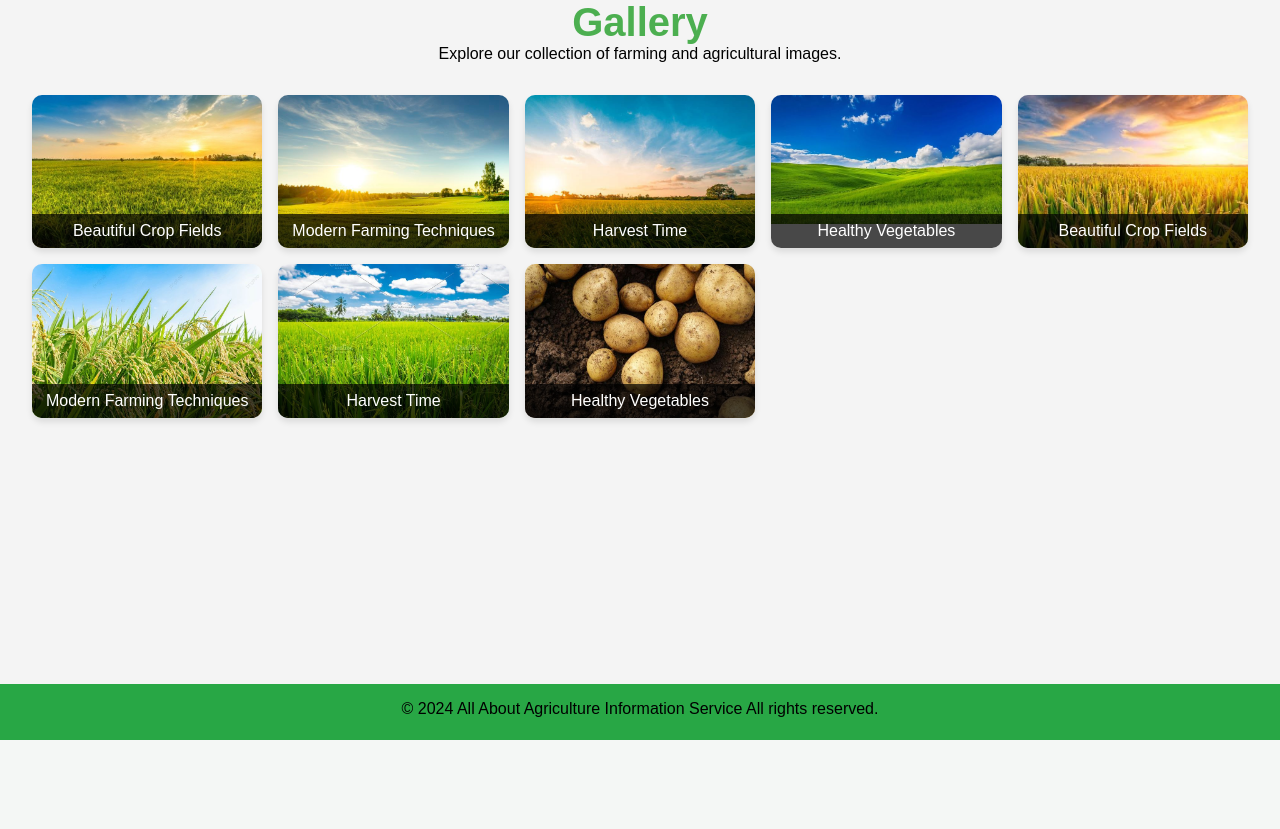
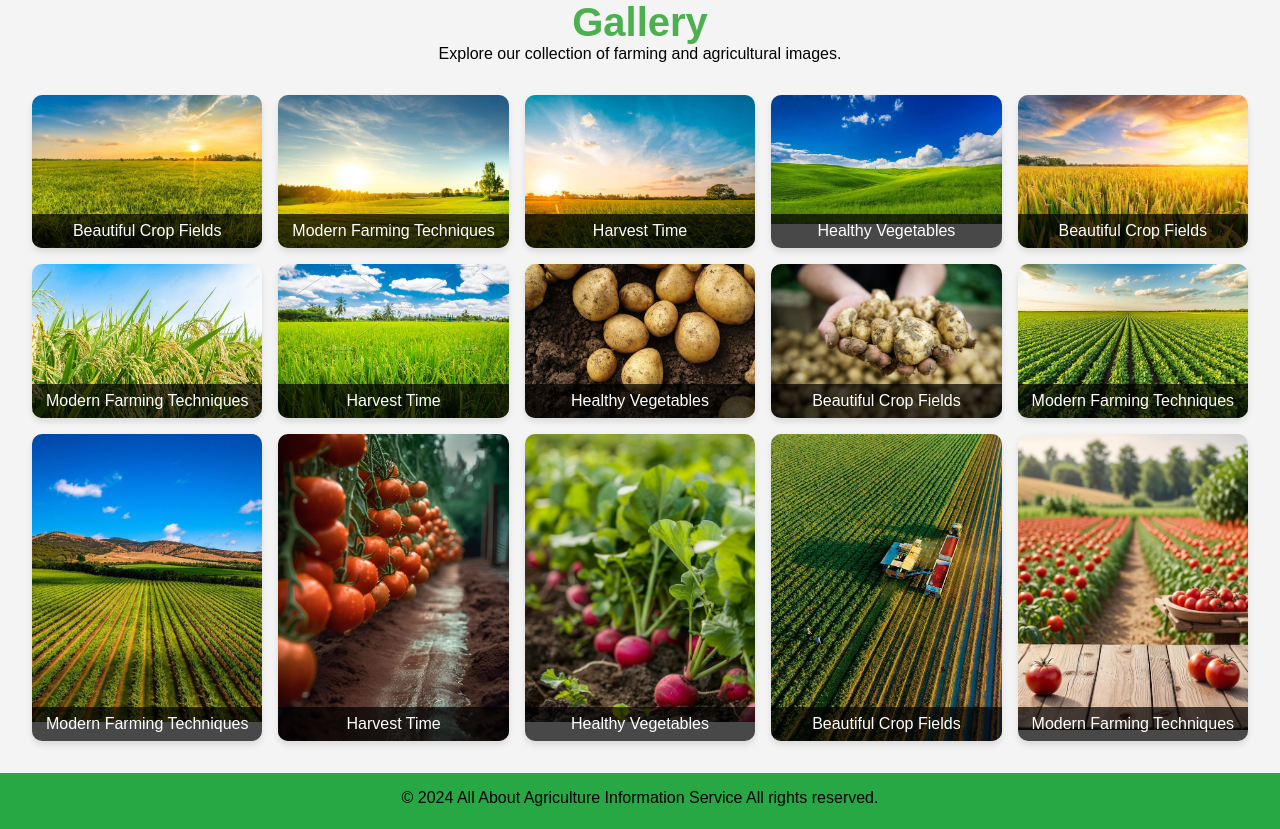
Before and after one commit to nazmul-1117/Agriculture-Information-Service, a PHP site: page /Gallery/gallery.php in a window 1280 px wide. Shown: the part 60-889 px from the top of the page. Before the commit the page ends 800 px from the top, so only its background shows below. Run offline with PHP 8.4, Linux system fonts and the light colour scheme.

Commit message:
new branches

```diff
--- a/Gallery/gallery.php
+++ b/Gallery/gallery.php
@@ -37,12 +37,12 @@
                 <img src="../assets/images/Gallery/4.jpeg" alt="Image 4">
                 <div class="caption">Healthy Vegetables</div>
             </div>
-            <!-- one row completed -->
-
             <div class="gallery-item">
                 <img src="../assets/images/Gallery/5.jpeg" alt="Image 5">
                 <div class="caption">Beautiful Crop Fields</div>
             </div>
+            <!-- one row completed -->
+
             <div class="gallery-item">
                 <img src="../assets/images/Gallery/6.jpeg" alt="Image 6">
                 <div class="caption">Modern Farming Techniques</div>
@@ -54,10 +54,38 @@
             <div class="gallery-item">
                 <img src="../assets/images/Gallery/8.jpeg" alt="Image 8">
                 <div class="caption">Healthy Vegetables</div>
+            </div>
+            <div class="gallery-item">
+                <img src="../assets/images/Gallery/9.jpeg" alt="Image 1">
+                <div class="caption">Beautiful Crop Fields</div>
+            </div>
+            <div class="gallery-item">
+                <img src="../assets/images/Gallery/10.jpeg" alt="Image 2">
+                <div class="caption">Modern Farming Techniques</div>
+            </div>
+            <!-- second row completed -->
 
-
-
+            <div class="gallery-item">
+                <img src="../assets/images/Gallery/11.jpeg" alt="Image 6">
+                <div class="caption">Modern Farming Techniques</div>
             </div>
+            <div class="gallery-item">
+                <img src="../assets/images/Gallery/12.jpeg" alt="Image 7">
+                <div class="caption">Harvest Time</div>
+            </div>
+            <div class="gallery-item">
+                <img src="../assets/images/Gallery/13.jpeg" alt="Image 8">
+                <div class="caption">Healthy Vegetables</div>
+            </div>
+            <div class="gallery-item">
+                <img src="../assets/images/Gallery/14.jpeg" alt="Image 1">
+                <div class="caption">Beautiful Crop Fields</div>
+            </div>
+            <div class="gallery-item">
+                <img src="../assets/images/Gallery/15.jpeg" alt="Image 2">
+                <div class="caption">Modern Farming Techniques</div>
+            </div>
+            <!-- third row completed -->
     </main>
 
     <footer>
--- a/LoginSingup/profile.php
+++ b/LoginSingup/profile.php
@@ -51,7 +51,7 @@ $result = $conn->query($message_query);
             </div>
 
             <div class="messages">
-                <h2>Your Messages</h2>
+                <h2>All Messages</h2>
                 <table>
                     <thead>
                         <tr>
--- a/Messages/send_msg.php
+++ b/Messages/send_msg.php
@@ -1,8 +1,5 @@
 <?php
-    include_once("../connect_db/connection.php");
-
-    echo '<script>alert("Sent KK")</script>';
-    echo '<script>consol.log("include done");</script>';
+    include_once("../assets/connect_db/connection.php");
 
     $name = $_POST['name'];
     $email = $_POST['email'];
--- a/index.php
+++ b/index.php
@@ -159,7 +159,7 @@ session_start();
                 <label for="message">Message:</label>
                 <textarea id="message" rows="4" placeholder="Your Message" required></textarea>
 
-                <button type="submit" class="submit-btn">Send Message</button>
+                <button type="submit" class="submit-btn btn">Send Message</button>
             </form>
         </div>
     </div>
```
Also changed, not shown: About_Us/about_us.php (+17 -13 lines), assets/css/about_us.css (+16 -0 lines), assets/images/Gallery/10.jpeg (added), assets/images/Gallery/11.jpeg (added), assets/images/Gallery/12.jpeg (added), assets/images/Gallery/13.jpeg (added), assets/images/Gallery/14.jpeg (added), assets/images/Gallery/15.jpeg (added).
